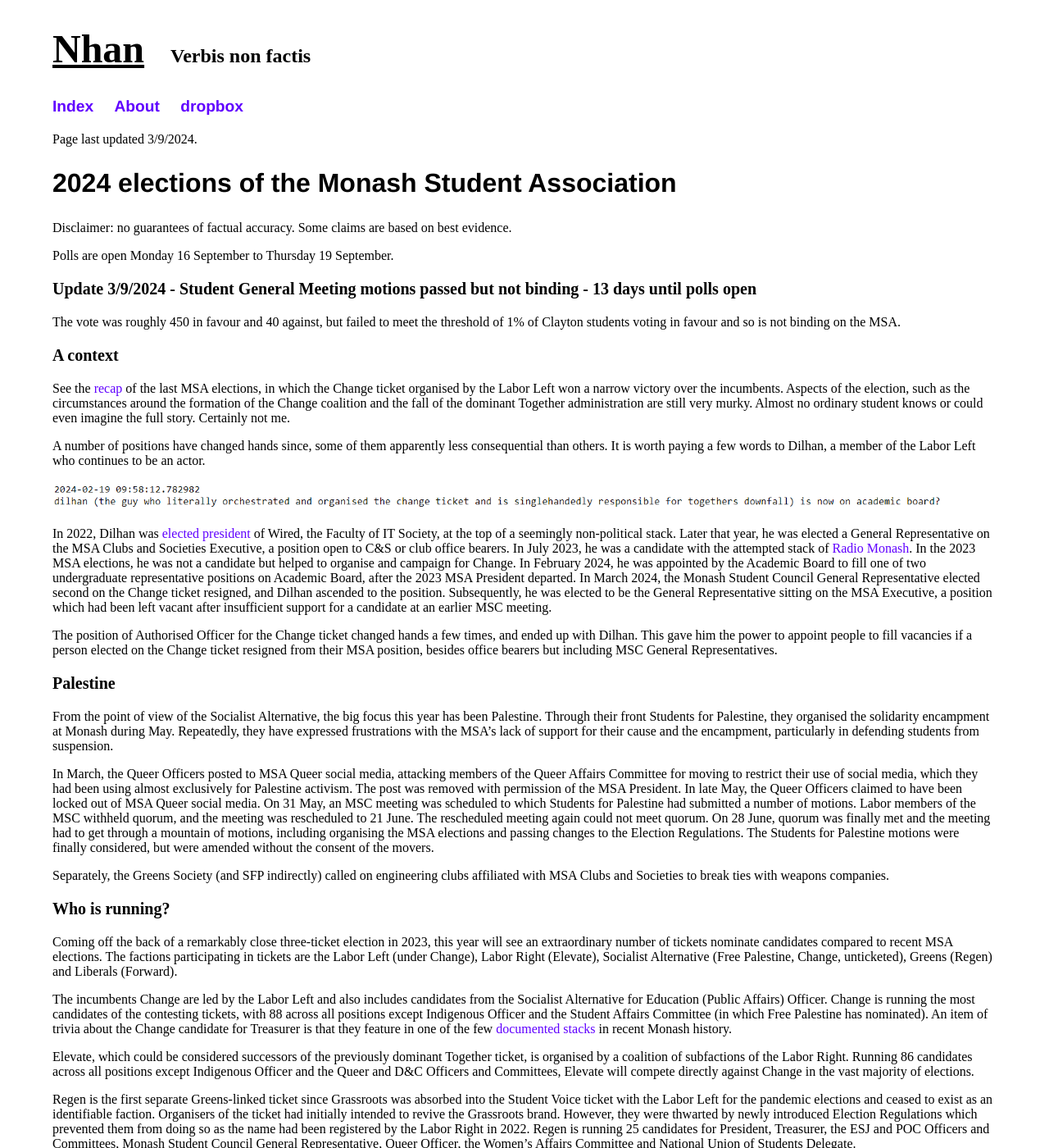
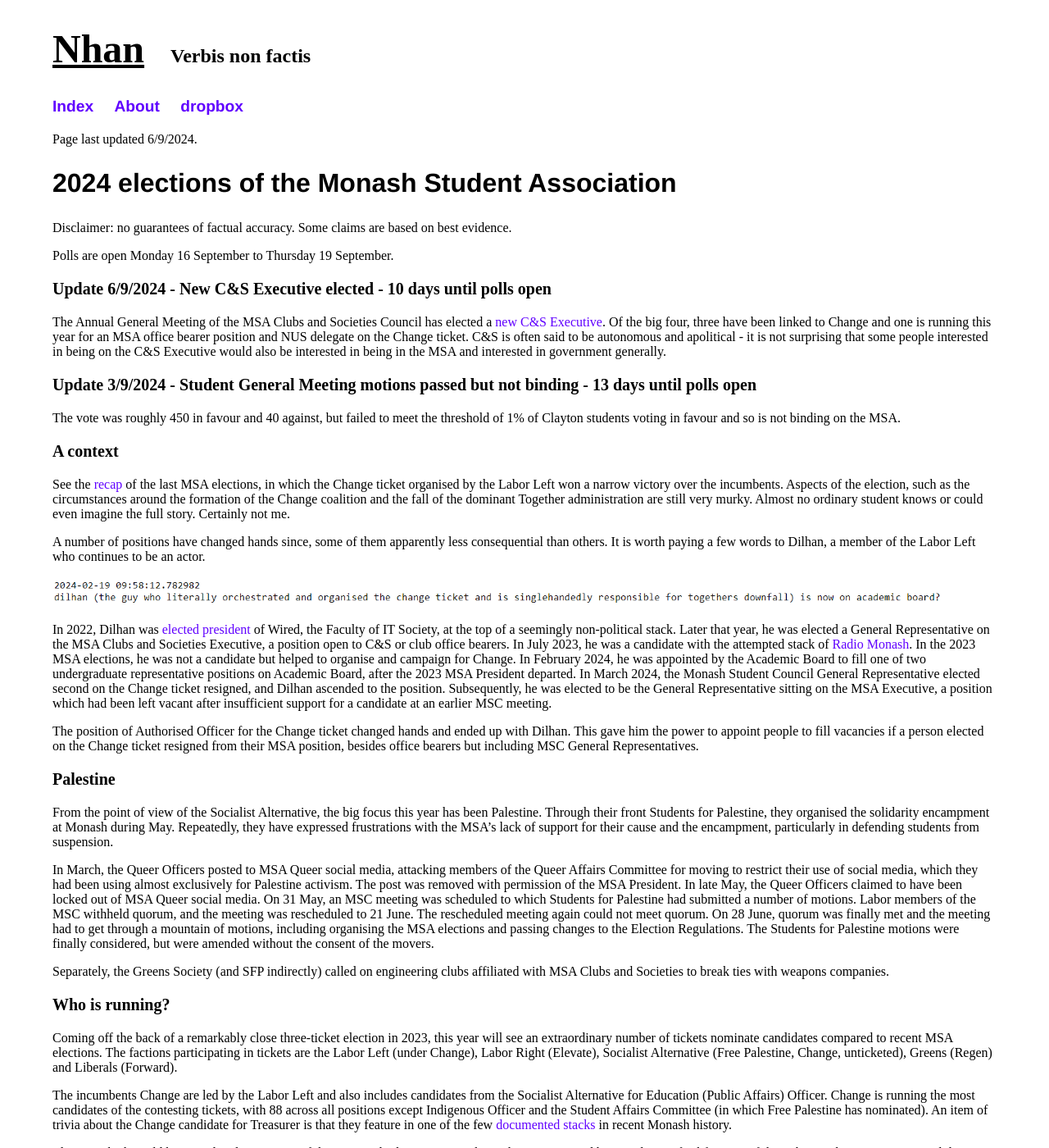
Before and after one commit to nhtnhanbn/nhtnhanbn.github.io, a Jekyll site: the page built from monash/msa24.md, in a window 1280 px wide and 1400 px high. Shown: the whole window at 82% size. Built offline with Jekyll 4.4.1, drawn with Linux system fonts in a browser that asks for light colours.

Commit message:
Update msa24

```diff
--- a/monash/msa24.md
+++ b/monash/msa24.md
@@ -3,13 +3,17 @@ permalink: /msa24
 title: 2024 Monash Student Association elections
 ---
 
-Page last updated 3/9/2024.
+Page last updated 6/9/2024.
 
 ## 2024 elections of the Monash Student Association
 
 Disclaimer: no guarantees of factual accuracy. Some claims are based on best evidence.
 
 Polls are open Monday 16 September to Thursday 19 September.
+
+### Update 6/9/2024 - New C&S Executive elected - 10 days until polls open
+
+The Annual General Meeting of the MSA Clubs and Societies Council has elected a [new C&S Executive](https://www.monashclubs.org/About/Admin-News/C-S-Council-AGM-Election-Results-(1)). Of the big four, three have been linked to Change and one is running this year for an MSA office bearer position and NUS delegate on the Change ticket. C&S is often said to be autonomous and apolitical - it is not surprising that some people interested in being on the C&S Executive would also be interested in being in the MSA and interested in government generally.
 
 ### Update 3/9/2024 - Student General Meeting motions passed but not binding - 13 days until polls open
 
@@ -25,7 +29,7 @@ A number of positions have changed hands since, some of them apparently less con
 
 In 2022, Dilhan was [elected president](/wired) of Wired, the Faculty of IT Society, at the top of a seemingly non-political stack. Later that year, he was elected a General Representative on the MSA Clubs and Societies Executive, a position open to C&S or club office bearers. In July 2023, he was a candidate with the attempted stack of [Radio Monash](/radmon). In the 2023 MSA elections, he was not a candidate but helped to organise and campaign for Change. In February 2024, he was appointed by the Academic Board to fill one of two undergraduate representative positions on Academic Board, after the 2023 MSA President departed. In March 2024, the Monash Student Council General Representative elected second on the Change ticket resigned, and Dilhan ascended to the position. Subsequently, he was elected to be the General Representative sitting on the MSA Executive, a position which had been left vacant after insufficient support for a candidate at an earlier MSC meeting.
 
-The position of Authorised Officer for the Change ticket changed hands a few times, and ended up with Dilhan. This gave him the power to appoint people to fill vacancies if a person elected on the Change ticket resigned from their MSA position, besides office bearers but including MSC General Representatives.
+The position of Authorised Officer for the Change ticket changed hands and ended up with Dilhan. This gave him the power to appoint people to fill vacancies if a person elected on the Change ticket resigned from their MSA position, besides office bearers but including MSC General Representatives.
 
 ### Palestine
 
```
